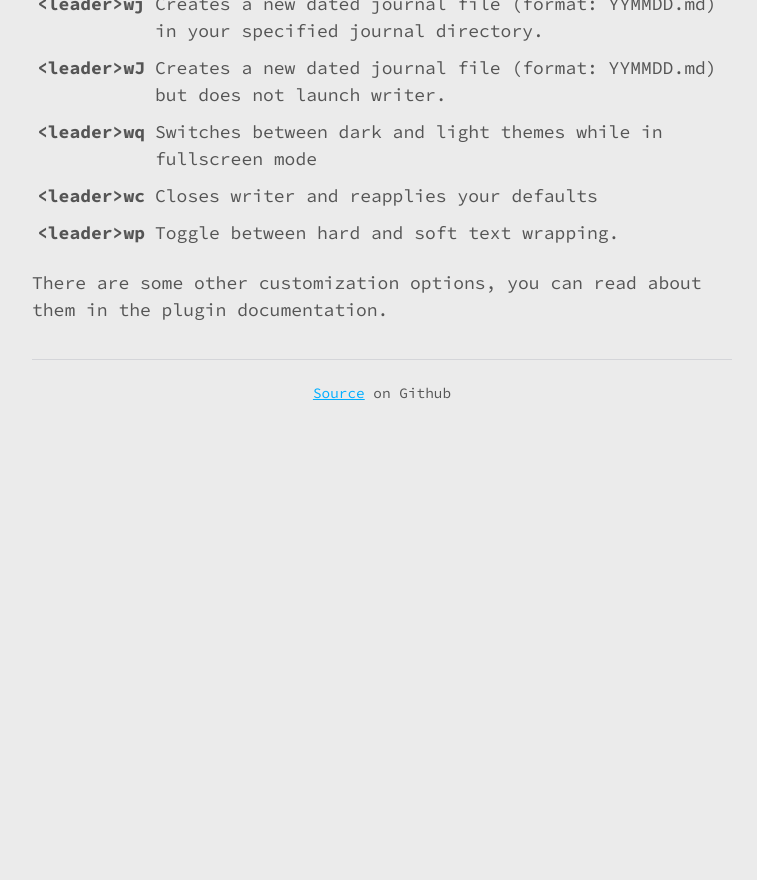
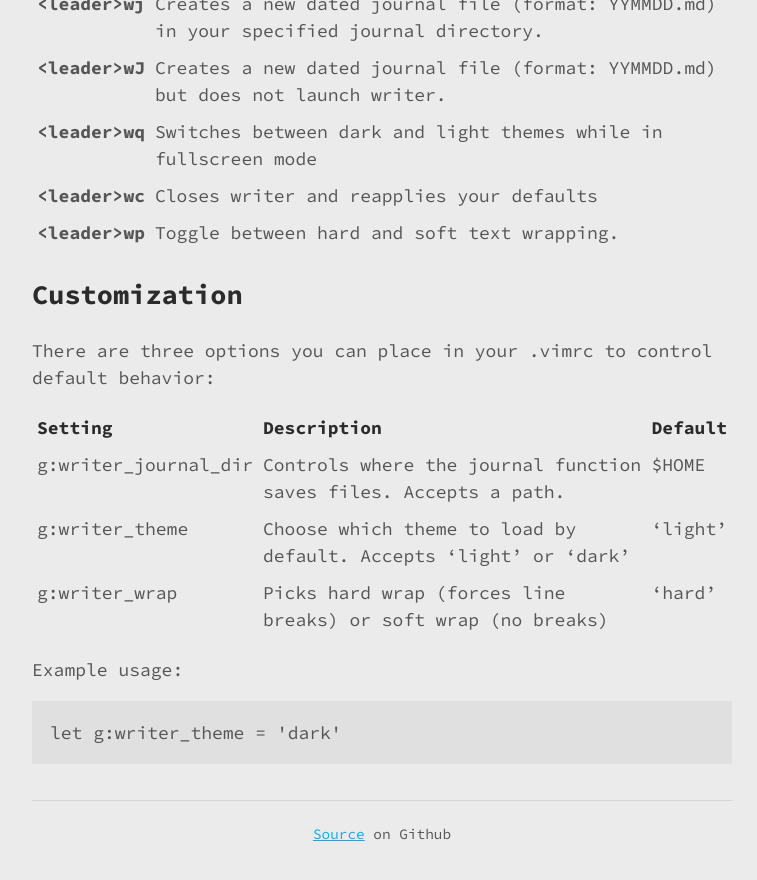
Before and after one commit to nathanlong/vim-colors-writer, a Jekyll site: the page built from index.md, in a window 1280 px wide and 900 px high, scrolled down 1770 px. Shown: the top 880 px of the window, without its empty margins (258-1015 px from the left). Built offline with Jekyll 4.4.1, drawn with Linux system fonts in a browser that asks for light colours; nearby versions of some CDN libraries; Markdown is read by kramdown in place of the engine named in the settings; before the commit the page ends 2229 px from its top, so only the background shows below that.

Commit message:
updated pages to reflect new customization options

````diff
--- a/index.md
+++ b/index.md
@@ -45,4 +45,18 @@ I've built some simple commands into the plugin, all of these can be remapped:
 | **`<leader>wc`** | Closes writer and reapplies your defaults |
 | **`<leader>wp`** | Toggle between hard and soft text wrapping. |
 
-There are some other customization options, you can read about them in the plugin documentation.
+## Customization
+
+There are three options you can place in your `.vimrc` to control default behavior:
+
+| Setting | Description | Default |
+|:--------|:------------|:--------|
+| `g:writer_journal_dir` | Controls where the journal function saves files. Accepts a path. | `$HOME` |
+| `g:writer_theme`       | Choose which theme to load by default. Accepts 'light' or 'dark' | 'light' |
+| `g:writer_wrap`        | Picks hard wrap (forces line breaks) or soft wrap (no breaks) | 'hard' |
+
+Example usage:
+
+```vim
+let g:writer_theme = 'dark'
+```
````
